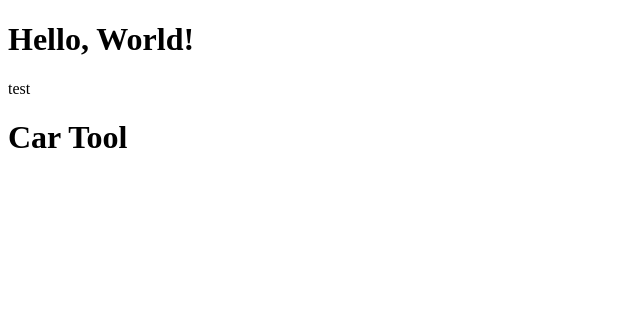
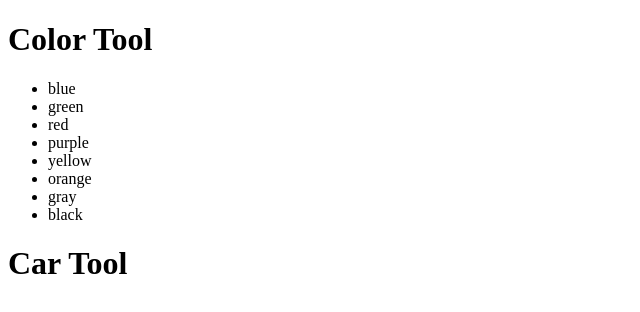
Before and after one commit to t4d-classes/react_12092020, a React (Create React App) app in the folder demo-app/: page / in a window 1280 px wide. Shown: the top 312 px of the page, without its empty margins (0-640 px from the left). Built offline with nearby package versions, Linux system fonts and the light colour scheme.

Commit message:
add exercise 2

```diff
--- /dev/null
+++ b/demo-app/src/components/ColorTool.js
@@ -0,0 +1,23 @@
+import React from 'react';
+
+export function ColorTool() {
+
+  return (
+    <>
+      <header>
+        <h1>Color Tool</h1>
+      </header>
+      <ul>
+        <li>blue</li>
+        <li>green</li>
+        <li>red</li>
+        <li>purple</li>
+        <li>yellow</li>
+        <li>orange</li>
+        <li>gray</li>
+        <li>black</li>
+      </ul>
+    </>
+  )
+
+}
--- a/demo-app/src/index.js
+++ b/demo-app/src/index.js
@@ -1,15 +1,15 @@
 import React from 'react';
 import ReactDOM from 'react-dom';
 
-import { HelloWorld } from './components/HelloWorld';
+import { ColorTool } from './components/ColorTool';
 import { CarTool } from './components/CarTool';
 
 ReactDOM.render(
   // React.createElement(React.Fragment, null,
-  //   React.createElement(HelloWorld),
+  //   React.createElement(ColorTool),
   //   React.createElement(CarTool));
   <>
-    <HelloWorld />
+    <ColorTool />
     <CarTool />
   </>,
   document.querySelector('#root'),
```
Also changed, not shown: demo-app/exercises/exercise-2.md (added, +13 -0 lines), 1 other file (tests, documents, lock files or other folders).
